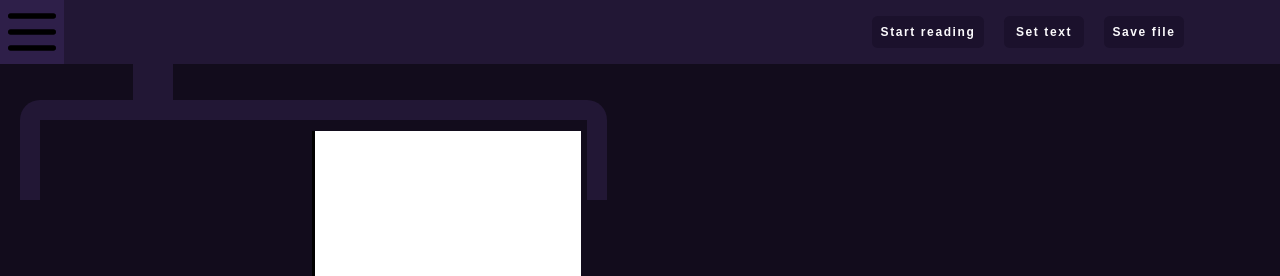
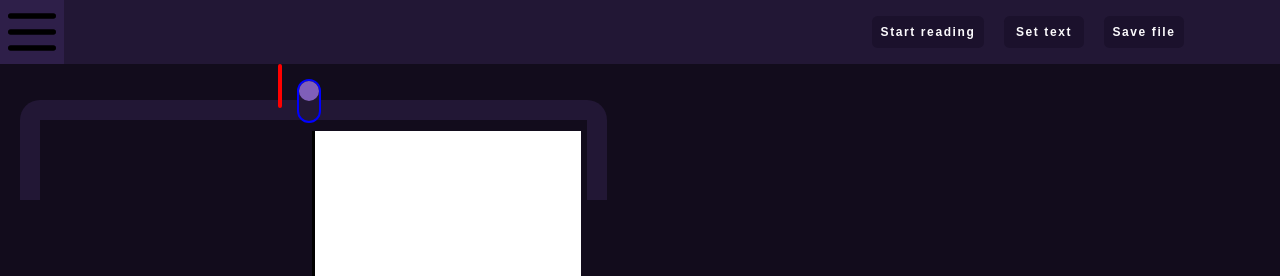
Before and after one commit to Kretki/HTMLBook, a plain HTML site: page index.html in a window 1280 px wide. Shown: the top 276 px of the page. Drawn offline with Linux system fonts and the light colour scheme.

Commit message:
NicelyStartingArrow
ChangePapers

```diff
--- a/book.css
+++ b/book.css
@@ -55,8 +55,11 @@
 }
 
 #p1{
+    z-index: 4;
+}
+#p2{
     z-index: 3;
 }
-#p2{
+#p3{
     z-index: 2;
 }
--- a/index.html
+++ b/index.html
@@ -17,8 +17,12 @@
             </div></li>
         </ul>
         <div class="main-block">
-            <div class="header-bubbles">
-                <div class="center-bubble"></div>
+            <div id="header-bubbles">
+                <div id="left-arrow"></div>
+                <div id="center-bubble">
+                    <div id="light-center"></div>
+                </div>
+                <div id="right-arrow"></div>
             </div>
             <ul id="text-header-outliner">
                 <li id="left-corner-u"></li>
@@ -50,6 +54,18 @@
                         </div>
                     </div>
                 </div>
+                <div id="p3" class="paper">
+                    <div class="front">
+                        <div id="f3" class="front-content">
+                            <h1>Front 3</h1>
+                        </div>
+                    </div>
+                    <div class="back">
+                        <div id="b3" class="back-content">
+                            <h1>Back 3</h1>
+                        </div>
+                    </div>
+                </div>
             </div>
             <ul id="text-bottom-outliner">
                 <li id="left-corner-b"></li>
--- a/interface.css
+++ b/interface.css
@@ -129,15 +129,39 @@ body {
     background-color: var(--prime-color);
     border-radius: 0 20px 0 0;
 }
-.header-bubbles{
+#header-bubbles{
     position: absolute;
-    left: 50%;
+    z-index: 5;
+    display: table;
 }
-.center-bubble{
+#left-arrow{
     position: relative;
+    display: table-cell;
+    width: 20px;
+    height: 20px;
+    left: -15px;
+    border: red solid 2px;
+    background-color: var(--secondary-color);
+    border-radius: 15px;
+    z-index: 6;
+}
+#center-bubble{
+    border: blue solid 2px;
+    position: relative;
+    display: table-cell;
     width: 40px;
     height: 40px;
+    top: 15px;
     background-color: var(--prime-color);
+    border-radius: 20px;
+}
+#light-center{
+    position: relative;
+    width: 20px;
+    height: 20px;
+    background-color: var(--secondary-color);
+    border-radius: 15px;
+    backdrop-filter: blur(4px);
 }
 #text-bottom-outliner{
     position: relative;
--- a/main.js
+++ b/main.js
@@ -31,8 +31,9 @@ function resizeOutliner(){
     var width = height/108*164
     document.getElementById("header-liner-u").style.width = width+"px"
     document.getElementById("header-liner-b").style.width = width+"px"
+    document.getElementById("header-bubbles").style.left = width/2+document.getElementById("left-corner-u").getBoundingClientRect().width+"px"
     var bookWidth = width-document.getElementById("canvas").getBoundingClientRect().left
-    document.getElementById("canvas").style.width = bookWidth/2.1+"px"
+    document.getElementById("canvas").style.width = bookWidth/2.1+"px" //podgon
     var left = document.getElementById("canvas").getBoundingClientRect().left
     document.getElementById("canvas").style.height = height+"px"
     document.getElementById("canvas").style.left = bookWidth/2+left+document.getElementById("right-corner-u").getBoundingClientRect().width/1.5+"px"
--- a/page_flip.js
+++ b/page_flip.js
@@ -3,11 +3,12 @@ const canvas = document.getElementById("canvas")
 
 const paper1 = document.getElementById("p1")
 const paper2 = document.getElementById("p2")
+const paper3 = document.getElementById("p3")
 
 changePageBtn.addEventListener("click", goNextPage)
 
 let currentLocation = 1
-let numOfPapers = 2
+let numOfPapers = 3
 let maxLocation = numOfPapers+1
 
 function openBook(){
@@ -28,6 +29,10 @@ function goNextPage(){
                 paper2.classList.add("flipped")
                 paper2.style.zIndex = 2
                 break
+            case 3:
+                paper3.classList.add("flipped")
+                paper3.style.zIndex = 3
+                break
         }
         currentLocation++
     }
```
